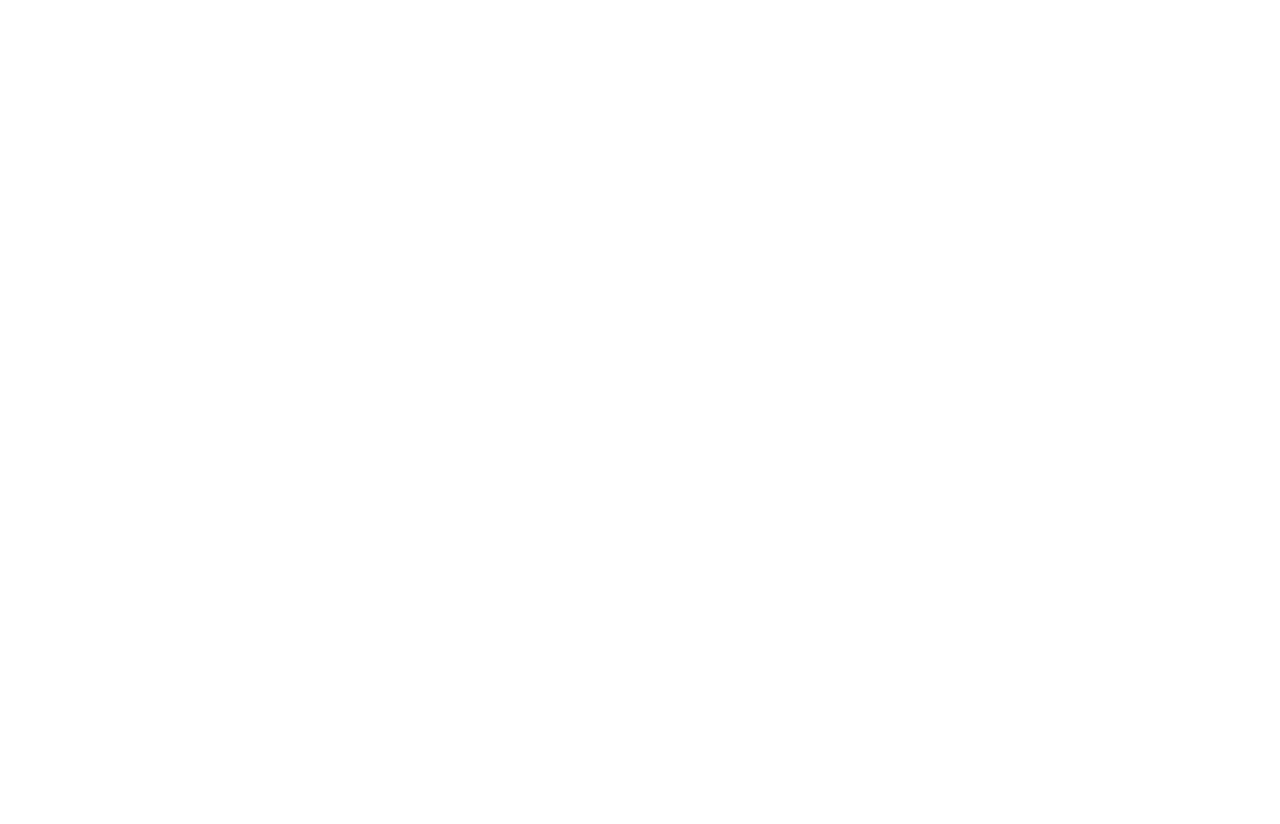
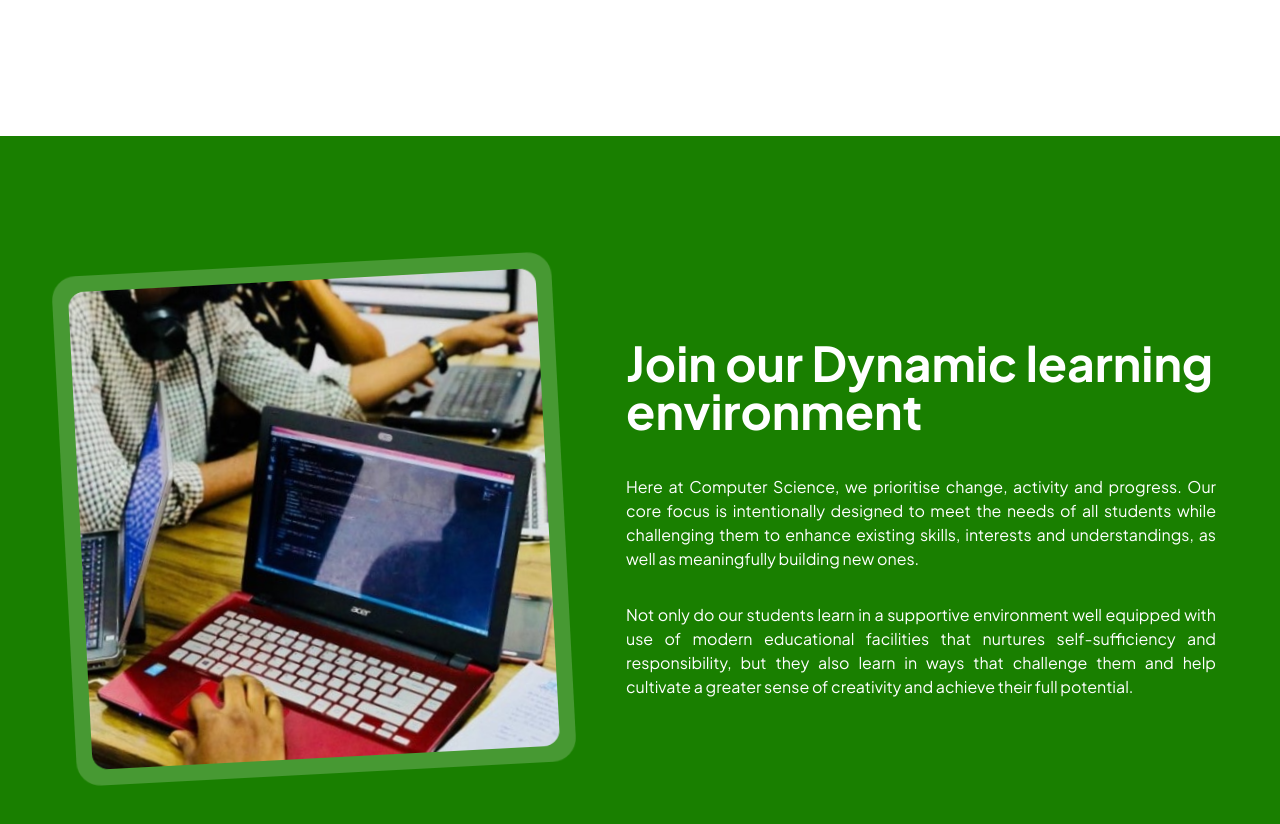
Before and after one commit to SeunPaul/nacos-unilag, a React (Vite) app: page / in a window 1280 px wide. Shown: the part 1500-2324 px from the top of the page. Before the commit the page ends 1636 px from the top, so only its background shows below. Built offline with nearby package versions, Linux system fonts and the light colour scheme.

Commit message:
next step

```diff
--- a/src/pages/Home.tsx
+++ b/src/pages/Home.tsx
@@ -1,29 +1,31 @@
 import DesktopNavigation from "../components/DesktopNavigation";
 import { SectionWrapper } from "../components/StyledComponents";
-import hero from "../assets/illustrations/hero.png";
 import { ReactComponent as Network } from "../assets/icons/network.svg";
 import { ReactComponent as Security } from "../assets/icons/security.svg";
 import { ReactComponent as Productivity } from "../assets/icons/productivity.svg";
 import { ReactComponent as Code } from "../assets/icons/code.svg";
+import { ReactComponent as Union } from "../assets/illustrations/union.svg";
+import hero from "../assets/illustrations/hero.png";
+import learning from "../assets/images/learning.jpg";
 
 function Home() {
   return (
     <div>
       {/* Hero Section */}
-      <div className="vs:pb-40 bg-lgreen pb-20 xs:pb-24 sm:pb-52 lg:pb-72">
+      <div className="bg-lgreen pb-20 xs:pb-24 vs:pb-40 sm:pb-52 lg:pb-72">
         <DesktopNavigation page="home" />
         <SectionWrapper className="relative">
           <>
             <h1 className="mb-2 text-center text-3xl font-extrabold xs:text-4xl md:mb-4 md:text-7xl lg:text-8xl">
               NACOS UNILAG
             </h1>
-            <p className="text-center text-lg font-semibold xs:text-2xl lg:text-3xl">
+            <p className="px-4 text-center text-lg font-semibold xs:text-2xl lg:text-3xl">
               Building the Future of Computing
             </p>
             <img
               src={hero}
               alt=""
-              className="vs:-bottom-64 absolute -bottom-36 left-1/2 mx-auto w-[95%] -translate-x-1/2 xs:-bottom-44 sm:-bottom-80 md:-bottom-96 lg:-bottom-[30rem] lg:w-4/5"
+              className="absolute -bottom-36 left-1/2 mx-auto w-[95%] -translate-x-1/2 xs:-bottom-44 vs:-bottom-64 sm:-bottom-80 md:-bottom-96 lg:-bottom-[30rem] lg:w-4/5"
             />
           </>
         </SectionWrapper>
@@ -58,21 +60,55 @@ function Home() {
                 shape the future of technology!
               </p>
             </div>
-            <div className="hidden w-2/5 items-center justify-end md:flex">
-              <div className=" relative h-[270px] w-80 rounded-full ">
-                <div className="absolute left-32 top-0 flex h-24 w-24 items-center justify-center rounded-full bg-green">
-                  <Network className="h-[35px] w-[35px]" />
+            <div className="hidden w-1/3 items-center justify-end md:flex lg:w-2/5">
+              <div className=" animate-spin-slow relative h-[270px] w-60 lg:w-80 ">
+                <div className="absolute left-28 top-0 flex h-16 w-16 items-center justify-center rounded-full bg-green lg:left-32 lg:h-24 lg:w-24">
+                  <Network className="h-6 w-6 lg:h-[35px] lg:w-[35px]" />
                 </div>
-                <div className="absolute right-0 top-28 flex h-24 w-24 items-center justify-center rounded-full bg-green">
-                  <Security className="h-[35px] w-[35px]" />
+                <div className="absolute right-0 top-28 flex h-16 w-16 items-center justify-center rounded-full bg-green lg:h-24 lg:w-24">
+                  <Security className="h-6 w-6 lg:h-[35px] lg:w-[35px]" />
                 </div>
-                <div className="absolute bottom-0 left-24 flex h-24 w-24 items-center justify-center rounded-full bg-green">
-                  <Productivity className="h-[35px] w-[35px]" />
+                <div className="absolute bottom-10 left-16 flex h-16 w-16 items-center justify-center rounded-full bg-green lg:bottom-0 lg:left-24 lg:h-24 lg:w-24">
+                  <Productivity className="h-6 w-6 lg:h-[35px] lg:w-[35px]" />
                 </div>
-                <div className="absolute left-0 top-16 flex h-24 w-24 items-center justify-center rounded-full bg-green">
-                  <Code className="h-[35px] w-[35px]" />
+                <div className="absolute left-0 top-16 flex h-16 w-16 items-center justify-center rounded-full bg-green lg:h-24 lg:w-24">
+                  <Code className="h-6 w-6 lg:h-[35px] lg:w-[35px]" />
                 </div>
               </div>
+            </div>
+          </>
+        </SectionWrapper>
+      </div>
+
+      {/* Dynamic learning environment */}
+      <div className="bg-green pb-80 pt-32">
+        <SectionWrapper className="flex flex-wrap items-center justify-between">
+          <>
+            <div className="h-[510px] w-[500px] -rotate-3 rounded-3xl bg-[#FFFFFF33] p-4">
+              <img
+                src={learning}
+                alt=""
+                className="h-full w-full rounded-2xl"
+              />
+            </div>
+            <div className="w-[590px] text-white">
+              <h3 className="mb-4 text-2xl font-bold md:mb-10 md:text-5xl">
+                Join our Dynamic learning environment
+              </h3>
+              <p className="mb-8 text-justify">
+                Here at Computer Science, we prioritise change, activity and
+                progress. Our core focus is intentionally designed to meet the
+                needs of all students while challenging them to enhance existing
+                skills, interests and understandings, as well as meaningfully
+                building new ones.
+              </p>
+              <p className="text-justify">
+                Not only do our students learn in a supportive environment well
+                equipped with use of modern educational facilities that nurtures
+                self-sufficiency and responsibility, but they also learn in ways
+                that challenge them and help cultivate a greater sense of
+                creativity and achieve their full potential.
+              </p>
             </div>
           </>
         </SectionWrapper>
--- a/tailwind.config.js
+++ b/tailwind.config.js
@@ -24,6 +24,9 @@ export default {
         green: "#197F00",
         lgreen: "#F1FDD9",
       },
+      animation: {
+        "spin-slow": "spin 15s linear infinite",
+      },
     },
   },
   plugins: ["prettier-plugin-tailwindcss"],
```
Also changed, not shown: src/assets/illustrations/union.svg (added), src/assets/images/learning.jpg (added).
